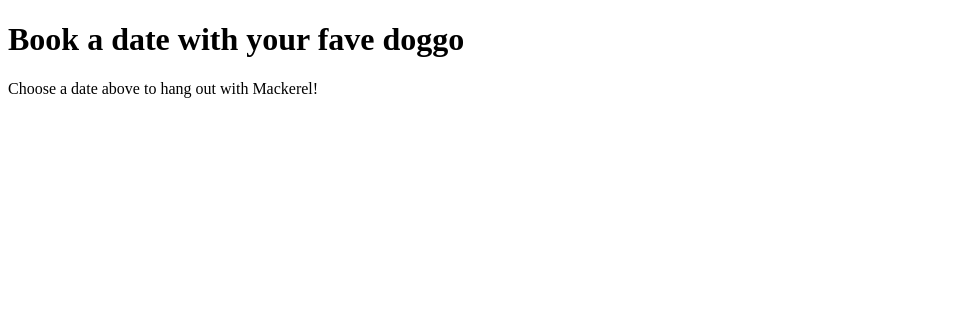
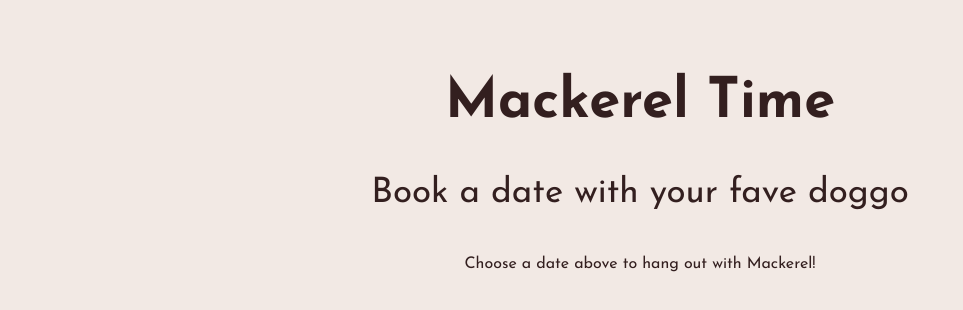
Before and after one commit to SleepySheepy172/doggo-booker, a website: page public/index.html in a window 1280 px wide. Shown: the whole page, without its empty margins (0-963 px from the left). Drawn offline with Linux system fonts and the light colour scheme; no server answers.

Commit message:
added inital styles

```diff
--- a/public/css/main.css
+++ b/public/css/main.css
@@ -0,0 +1,40 @@
+* {
+  box-sizing: border-box;
+}
+
+body {
+  height: 100vh;
+  background-color: #F2E9E4;
+  color: #331F1F;
+  font-family: 'Josefin Sans', sans-serif;
+}
+
+h1 {
+  font-size: 56px;
+  font-weight: 600;
+  margin: 45px;
+}
+
+h2 {
+  font-size: 35px;
+  margin-bottom: 45px;
+}
+
+main {
+  display: flex;
+  flex-direction: column;
+  align-items: center;
+  margin: 30px 30px 0 30px;
+  height: 100%;
+}
+
+section {
+  display: flex;
+  justify-content: center;
+  width: 70vw;
+}
+
+#available-dates {
+  display: flex;
+  justify-content: space-around;
+}
--- /dev/null
+++ b/public/css/reset.css
@@ -0,0 +1,48 @@
+/* http://meyerweb.com/eric/tools/css/reset/
+   v2.0 | 20110126
+   License: none (public domain)
+*/
+
+html, body, div, span, applet, object, iframe,
+h1, h2, h3, h4, h5, h6, p, blockquote, pre,
+a, abbr, acronym, address, big, cite, code,
+del, dfn, em, img, ins, kbd, q, s, samp,
+small, strike, strong, sub, sup, tt, var,
+b, u, i, center,
+dl, dt, dd, ol, ul, li,
+fieldset, form, label, legend,
+table, caption, tbody, tfoot, thead, tr, th, td,
+article, aside, canvas, details, embed,
+figure, figcaption, footer, header, hgroup,
+menu, nav, output, ruby, section, summary,
+time, mark, audio, video {
+	margin: 0;
+	padding: 0;
+	border: 0;
+	font-size: 100%;
+	font: inherit;
+	vertical-align: baseline;
+}
+/* HTML5 display-role reset for older browsers */
+article, aside, details, figcaption, figure,
+footer, header, hgroup, menu, nav, section {
+	display: block;
+}
+body {
+	line-height: 1;
+}
+ol, ul {
+	list-style: none;
+}
+blockquote, q {
+	quotes: none;
+}
+blockquote:before, blockquote:after,
+q:before, q:after {
+	content: '';
+	content: none;
+}
+table {
+	border-collapse: collapse;
+	border-spacing: 0;
+}
--- a/public/index.html
+++ b/public/index.html
@@ -5,12 +5,15 @@
   <meta http-equiv="X-UA-Compatible" content="IE=edge">
   <title>Page Title</title>
   <meta name="viewport" content="width=device-width, initial-scale=1">
+  <link rel="stylesheet" type="text/css" media="screen" href="css/reset.css" />
   <link rel="stylesheet" type="text/css" media="screen" href="css/main.css" />
+  <link href="https://fonts.googleapis.com/css?family=Josefin+Sans:400,700" rel="stylesheet">
 </head>
 <body>
 
   <main>
-    <h1>Book a date with your fave doggo</h1>
+    <h1>Mackerel Time</h1>
+    <h2>Book a date with your fave doggo</h2>
     <section id="available-dates">
       <!-- <button id="date1">date 1</button>
       <button id="date2">date 2</button>
```
